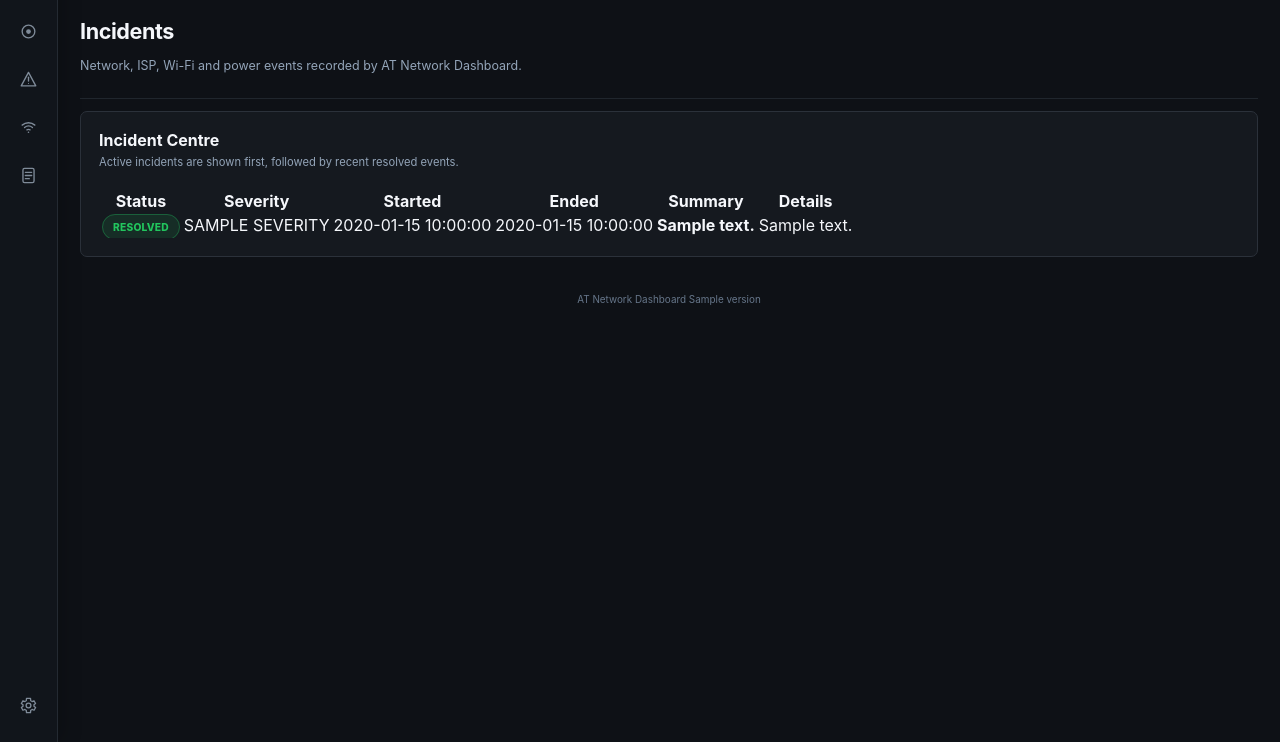
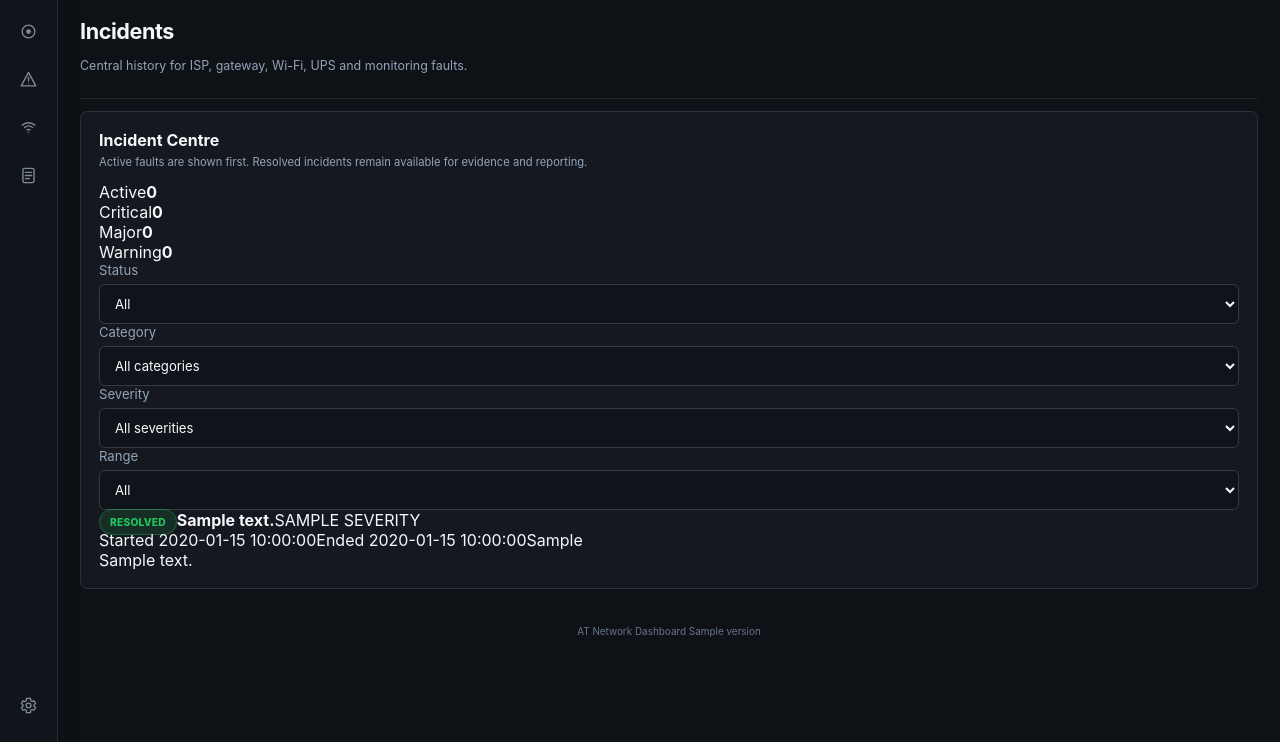
Before and after one commit to adam1991tom/AT-Network-Dashboard, a Python web app: template app/templates/incidents.html in a window 1280 px wide. Shown: the part 58-800 px from the top of the page. Run offline with Jinja, Linux system fonts and the light colour scheme; the template is opened without the code that fills it: most values are stand-ins (such as "Sample title", 1, 10 or a date in 2020).

Commit message:
dev10 incidents: central fault history with filters

```diff
--- a/app/templates/incidents.html
+++ b/app/templates/incidents.html
@@ -1,10 +1,32 @@
 {% extends "base.html" %}
 {% block content %}
-<section class="hero"><div><h1>Incidents</h1><p>Network, ISP, Wi-Fi and power events recorded by AT Network Dashboard.</p></div></section>
+<link rel="stylesheet" href="/static/monitoring.css">
+<section class="hero"><div><h1>Incidents</h1><p>Central history for ISP, gateway, Wi-Fi, UPS and monitoring faults.</p></div></section>
 <section class="card dashboard-card">
-  <div class="panel-heading"><div><h2>Incident Centre</h2><p>Active incidents are shown first, followed by recent resolved events.</p></div></div>
-  <div class="table-wrap"><table class="data-table"><thead><tr><th>Status</th><th>Severity</th><th>Started</th><th>Ended</th><th>Summary</th><th>Details</th></tr></thead><tbody>
-  {% if incidents %}{% for i in incidents %}<tr><td><span class="status-pill {{ 'warn' if i.active else 'good' }}">{{ 'ACTIVE' if i.active else 'RESOLVED' }}</span></td><td>{{ i.severity|upper }}</td><td>{{ i.started_at }}</td><td>{{ i.ended_at or '—' }}</td><td><strong>{{ i.summary }}</strong></td><td>{{ i.details or '—' }}</td></tr>{% endfor %}{% else %}<tr><td colspan="6" class="muted">No incidents have been recorded yet.</td></tr>{% endif %}
-  </tbody></table></div>
+  <div class="panel-heading"><div><h2>Incident Centre</h2><p>Active faults are shown first. Resolved incidents remain available for evidence and reporting.</p></div></div>
+  <div class="incident-summary-grid">
+    <div><span>Active</span><strong id="inc_active">0</strong></div><div><span>Critical</span><strong id="inc_critical">0</strong></div><div><span>Major</span><strong id="inc_major">0</strong></div><div><span>Warning</span><strong id="inc_warning">0</strong></div>
+  </div>
+  <div class="incident-filters">
+    <label>Status<select id="if_status"><option value="">All</option><option value="active">Active</option><option value="resolved">Resolved</option></select></label>
+    <label>Category<select id="if_category"><option value="">All categories</option><option value="isp">ISP / Internet</option><option value="gateway">Gateway</option><option value="wifi">Wi-Fi</option><option value="ups">UPS / Power</option></select></label>
+    <label>Severity<select id="if_severity"><option value="">All severities</option><option value="critical">Critical</option><option value="major">Major</option><option value="warning">Warning</option></select></label>
+    <label>Range<select id="if_range"><option value="24">24 hours</option><option value="168">7 days</option><option value="720">30 days</option><option value="2160">90 days</option><option value="0" selected>All</option></select></label>
+  </div>
+  <div class="incident-list" id="incident_list">
+  {% for i in incidents %}
+    <article class="incident-item severity-{{ i.severity|lower }}" data-active="{{ 1 if i.active else 0 }}" data-severity="{{ i.severity|lower }}" data-type="{{ i.incident_type|lower }}" data-start="{{ i.started_at }}">
+      <div class="incident-main"><span class="status-pill {{ 'bad' if i.active and i.severity|lower in ['critical','major'] else 'warn' if i.active else 'good' }}">{{ 'ACTIVE' if i.active else 'RESOLVED' }}</span><strong>{{ i.summary }}</strong><span class="incident-severity">{{ i.severity|upper }}</span></div>
+      <div class="incident-meta"><span>Started {{ i.started_at }}</span><span>Ended {{ i.ended_at or '—' }}</span><span>{{ i.incident_type }}</span></div>
+      <div class="incident-details">{{ i.details or 'No additional details.' }}</div>
+    </article>
+  {% else %}
+    <div class="empty-chart" style="display:flex">No incidents have been recorded yet. The monitoring engine will add faults here automatically.</div>
+  {% endfor %}
+  </div>
 </section>
+<script>
+function filterIncidents(){const s=document.getElementById('if_status').value,c=document.getElementById('if_category').value,v=document.getElementById('if_severity').value,h=Number(document.getElementById('if_range').value||0),cut=h?Date.now()-h*3600000:0;let active=0,critical=0,major=0,warning=0;document.querySelectorAll('.incident-item').forEach(el=>{const a=el.dataset.active==='1',sev=el.dataset.severity,type=el.dataset.type,start=new Date(el.dataset.start).getTime();if(a)active++;if(sev==='critical')critical++;if(sev==='major')major++;if(sev==='warning')warning++;const ok=(!s||(s==='active'?a:!a))&&(!c||type.startsWith(c))&&(!v||sev===v)&&(!cut||start>=cut);el.style.display=ok?'grid':'none'});document.getElementById('inc_active').textContent=active;document.getElementById('inc_critical').textContent=critical;document.getElementById('inc_major').textContent=major;document.getElementById('inc_warning').textContent=warning}
+['if_status','if_category','if_severity','if_range'].forEach(id=>document.getElementById(id).addEventListener('change',filterIncidents));filterIncidents();
+</script>
 {% endblock %}
```
